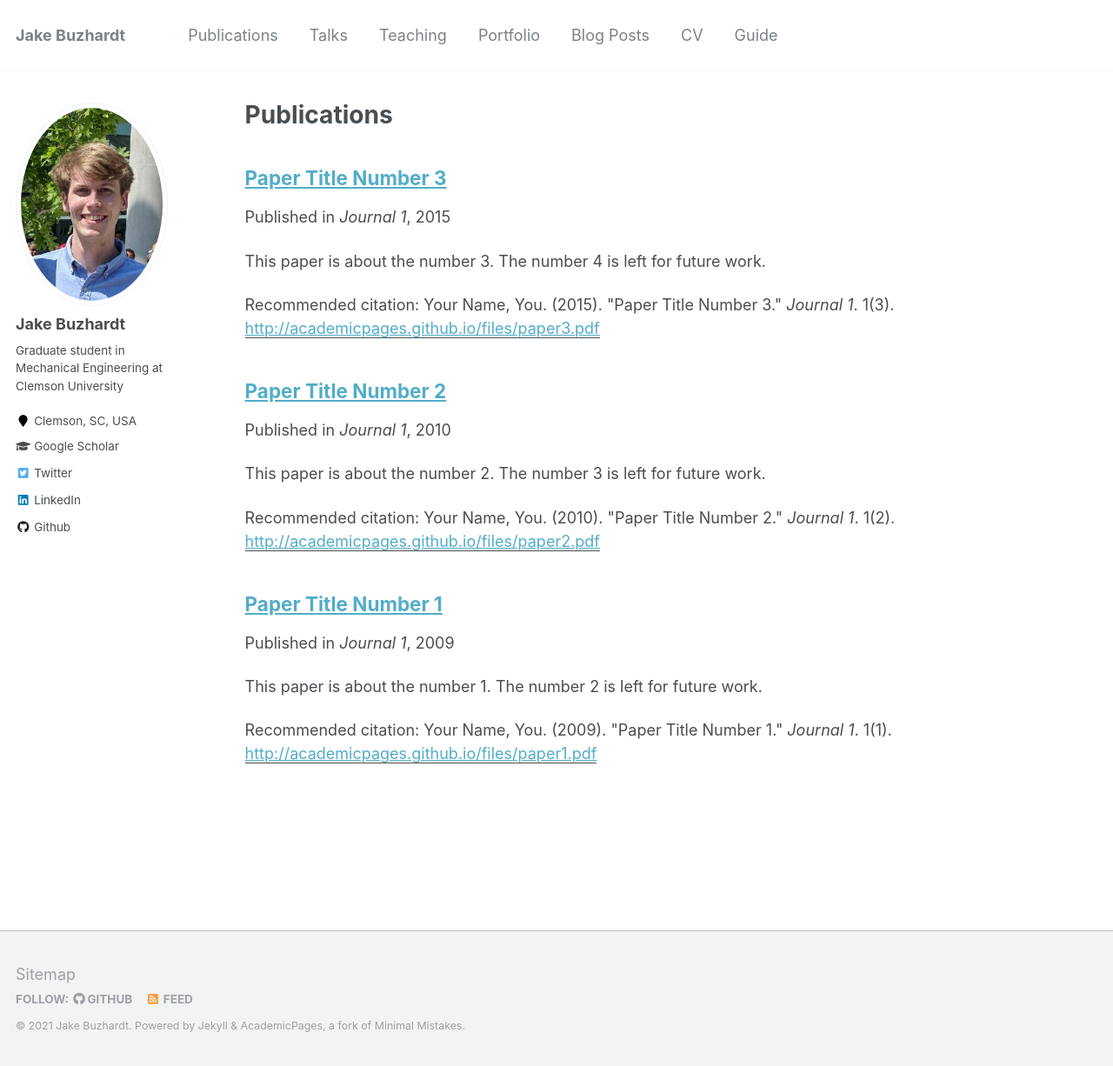
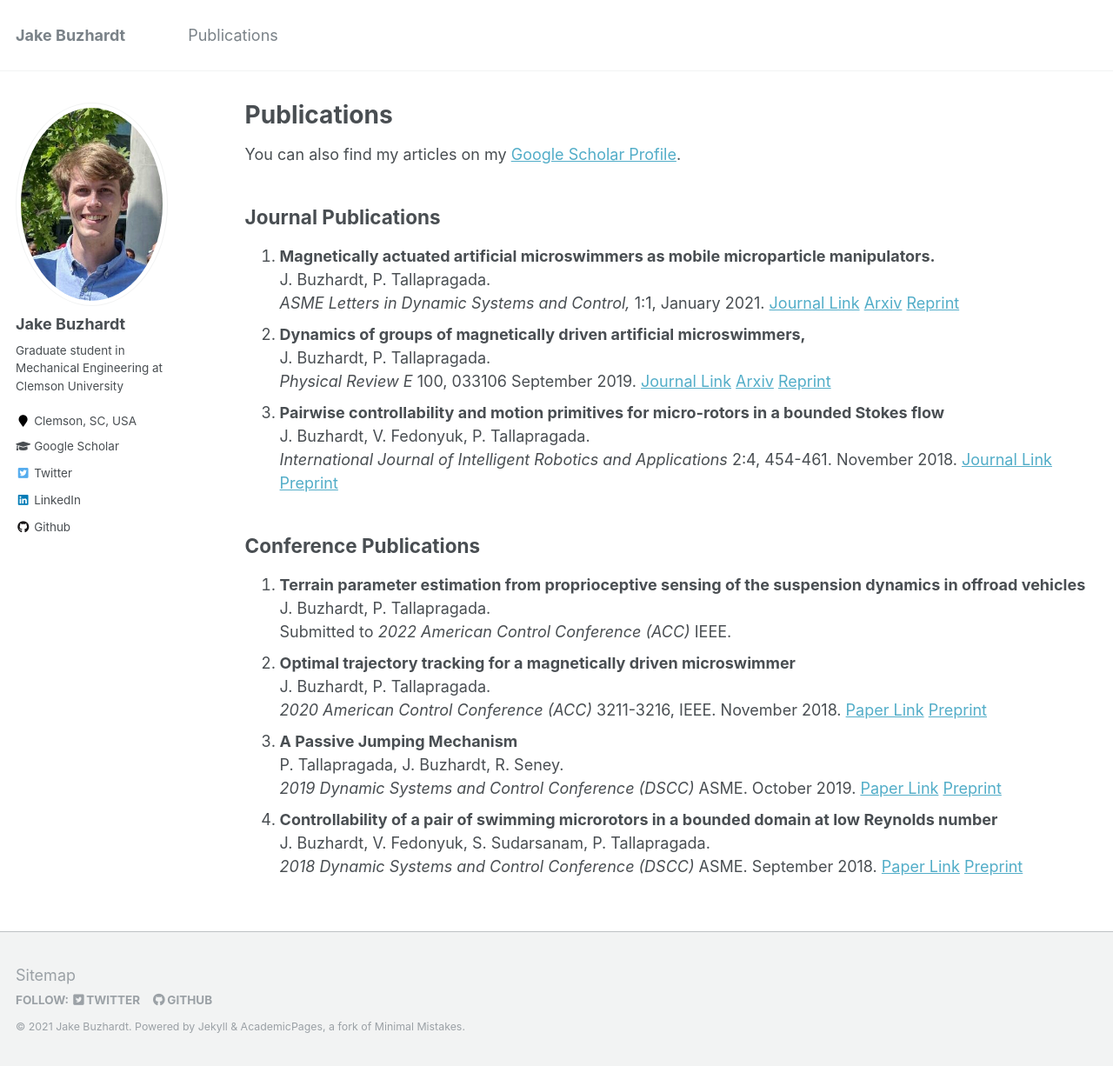
Before and after one commit to jbuzhar/jbuzhar.github.io, a Jekyll site: the page built from _pages/publications.md, in a window 1280 px wide and 1226 px high. Shown: the whole window at 87% size. Built offline with Jekyll 4.4.1, drawn with Linux system fonts in a browser that asks for light colours.

Commit message:
update publications

```diff
--- a/_config.yml
+++ b/_config.yml
@@ -4,6 +4,8 @@
 # which you are expected to set up once and rarely need to edit after that.
 # For technical reasons, this file is *NOT* reloaded automatically when you use
 # `jekyll serve`. If you change this file, please restart the server process.
+
+minimal_mistakes_skin    : "default"
 
 # Site Settings
 locale                   : "en-US"
@@ -57,7 +59,7 @@ yandex_site_verification :
 
 # Social Sharing
 twitter:
-  username               : &twitter
+  username               : jbuzhar
 facebook:
   username               :
   app_id                 :
--- a/_includes/footer.html
+++ b/_includes/footer.html
@@ -17,7 +17,7 @@
     {% if site.author.bitbucket %}
       <li><a href="http://bitbucket.org/{{ site.author.bitbucket }}"><i class="fab fa-bitbucket" aria-hidden="true"></i> Bitbucket</a></li>
     {% endif %}
-    <li><a href="{% if site.atom_feed.path %}{{ site.atom_feed.path }}{% else %}{{ base_path }}/feed.xml{% endif %}"><i class="fa fa-fw fa-rss-square" aria-hidden="true"></i> {{ site.data.ui-text[site.locale].feed_label | default: "Feed" }}</a></li>
+    <!-- <li><a href="{% if site.atom_feed.path %}{{ site.atom_feed.path }}{% else %}{{ base_path }}/feed.xml{% endif %}"><i class="fa fa-fw fa-rss-square" aria-hidden="true"></i> {{ site.data.ui-text[site.locale].feed_label | default: "Feed" }}</a></li> -->
   </ul>
 </div>
 
--- a/_pages/publications.md
+++ b/_pages/publications.md
@@ -5,12 +5,48 @@ permalink: /publications/
 author_profile: true
 ---
 
-{% if author.googlescholar %}
-  You can also find my articles on <u><a href="{{author.googlescholar}}">my Google Scholar profile</a>.</u>
-{% endif %}
+You can also find my articles on my <a href="{{author.googlescholar}}">Google Scholar Profile</a>.
 
-{% include base_path %}
+## Journal Publications
+0. **Magnetically actuated artificial microswimmers as mobile microparticle manipulators.** \
+   J. Buzhardt,  P. Tallapragada. \
+   _ASME Letters in Dynamic Systems and Control,_ 1:1, January 2021. [Journal Link](https://doi.org/10.1115/1.4046581) [Arxiv](https://arxiv.org/abs/1909.05646) [Reprint](/files/bt_dscl_2021.pdf)
+<!-- # -->
+0. **Dynamics of groups of magnetically driven artificial microswimmers,** \
+    J. Buzhardt, P. Tallapragada. \
+    _Physical Review E_ 100, 033106 September 2019. [Journal Link](https://www.doi.org/10.1103/PhysRevE.100.033106) [Arxiv](https://arxiv.org/abs/1906.12049) [Reprint](/files/bt_pre2019.pdf)
+<!-- # -->
+0. **Pairwise controllability and motion primitives for micro-rotors in a bounded Stokes flow** \
+   J. Buzhardt, V. Fedonyuk, P. Tallapragada. \
+   _International Journal of Intelligent Robotics and Applications_ 2:4, 454-461. November 2018. [Journal Link](https://doi.org/10.1007/s41315-018-0075-5) [Preprint](/files/ijira_bft_2018_v2.pdf)
+<!-- # -->
+
+## Conference Publications
+0. **Terrain parameter estimation from proprioceptive sensing of the suspension dynamics in offroad vehicles** \
+   J. Buzhardt, P. Tallapragada. \
+   Submitted to _2022 American Control Conference (ACC)_ IEEE.
+<!-- [Paper Link]() [Preprint]() -->
+<!-- # -->
+0. **Optimal trajectory tracking for a magnetically driven microswimmer** \
+   J. Buzhardt, P. Tallapragada. \
+   _2020 American Control Conference (ACC)_ 3211-3216, IEEE. November 2018. [Paper Link](https://doi.org/10.23919/ACC45564.2020.91479733) [Preprint](/files/bt_acc2020.pdf)
+<!-- # -->
+0. **A Passive Jumping Mechanism** \
+   P. Tallapragada, J. Buzhardt, R. Seney. \
+   _2019 Dynamic Systems and Control Conference (DSCC)_ ASME. October 2019. [Paper Link](https://doi.org/10.1115/DSCC2019-9194) [Preprint](/files/tbs_dscc2019.pdf)
+<!-- # -->
+0. **Controllability of a pair of swimming microrotors in a bounded domain at low Reynolds number** \
+   J. Buzhardt, V. Fedonyuk, S. Sudarsanam, P. Tallapragada. \
+   _2018 Dynamic Systems and Control Conference (DSCC)_ ASME. September 2018. [Paper Link](https://doi.org/10.1115/DSCC2018-9013) [Preprint](/files/bfst_dscc2018.pdf)
+<!-- # -->
+
+
+<!-- {if author.googlescholar }
+  You can also find my articles on <a href="{{author.googlescholar}}">my Google Scholar profile</a>.
+{endif } -->
+
+<!-- {% include base_path %}
 
 {% for post in site.publications reversed %}
   {% include archive-single.html %}
-{% endfor %}
+{% endfor %} -->
--- a/_publications/2010-10-01-paper-title-number-2.md
+++ /dev/null
@@ -1,15 +0,0 @@
----
-title: "Paper Title Number 2"
-collection: publications
-permalink: /publication/2010-10-01-paper-title-number-2
-excerpt: 'This paper is about the number 2. The number 3 is left for future work.'
-date: 2010-10-01
-venue: 'Journal 1'
-paperurl: 'http://academicpages.github.io/files/paper2.pdf'
-citation: 'Your Name, You. (2010). &quot;Paper Title Number 2.&quot; <i>Journal 1</i>. 1(2).'
----
-This paper is about the number 2. The number 3 is left for future work.
-
-[Download paper here](http://academicpages.github.io/files/paper2.pdf)
-
-Recommended citation: Your Name, You. (2010). "Paper Title Number 2." <i>Journal 1</i>. 1(2).
--- a/_publications/2015-10-01-paper-title-number-3.md
+++ /dev/null
@@ -1,15 +0,0 @@
----
-title: "Paper Title Number 3"
-collection: publications
-permalink: /publication/2015-10-01-paper-title-number-3
-excerpt: 'This paper is about the number 3. The number 4 is left for future work.'
-date: 2015-10-01
-venue: 'Journal 1'
-paperurl: 'http://academicpages.github.io/files/paper3.pdf'
-citation: 'Your Name, You. (2015). &quot;Paper Title Number 3.&quot; <i>Journal 1</i>. 1(3).'
----
-This paper is about the number 3. The number 4 is left for future work.
-
-[Download paper here](http://academicpages.github.io/files/paper3.pdf)
-
-Recommended citation: Your Name, You. (2015). "Paper Title Number 3." <i>Journal 1</i>. 1(3).
```
Also changed, not shown: _data/navigation.yml (+12 -12 lines), _publications/2009-10-01-paper-title-number-1.md (+1 -1 lines), 9 other files.
